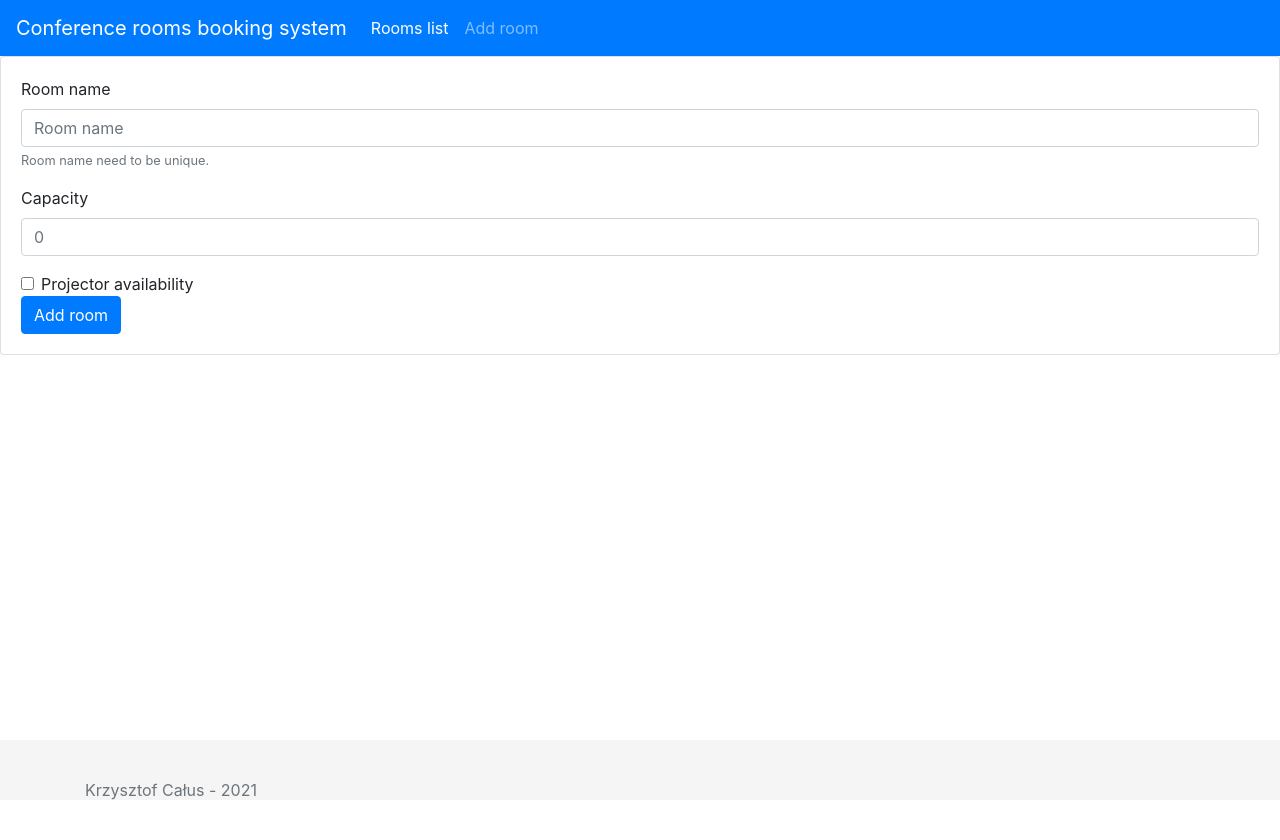
After one commit to KrzysztofCalus/Booking_conference_rooms-web_app, a Django app: page /room/new/ in a window 1280 px wide. The commit adds this page. Run offline with Django 3.2, Linux system fonts and the light colour scheme; some libraries are stand-ins or nearby versions.

Commit message:
room view added

```diff
--- a/reservation/reservation/urls.py
+++ b/reservation/reservation/urls.py
@@ -19,5 +19,6 @@ from reservation_app import views
 
 urlpatterns = [
     path('admin/', admin.site.urls),
-    path('', views.HomeView.as_view()),
+    path('', views.HomeView.as_view(), name='room-list'),
+    path('room/new/', views.AddRoomView.as_view(), name='add-room'),
 ]
--- /dev/null
+++ b/reservation/reservation_app/templates/add_room.html
@@ -0,0 +1,37 @@
+{% extends "base.html" %}
+
+{% block content %}
+<!-- Form -->
+<div class="card">
+  <div class="card-body">
+    <form action="" method="POST">
+      {% csrf_token %}
+      <div class="form-group">
+        <label for="room-name">Room name</label>
+        <input type="text" class="form-control" id="room-name" aria-describedby="room-name-help" placeholder="Room name" name="room-name">
+        <small id="room-name-help" class="form-text text-muted">Room name need to be unique.</small>
+      </div>
+      <div class="form-group">
+        <label for="capacity">Capacity</label>
+        <input type="number" step="1" class="form-control" id="capacity" placeholder="0" name="capacity">
+      </div>
+      <div class="form-check">
+        <input type="checkbox" class="form-check-input" name="projector" id="projector">
+        <label class="form-check-label" for="projector">Projector availability</label>
+      </div>
+      <button type="submit" class="btn btn-primary">Add room</button>
+    </form>
+  </div>
+</div>
+<!-- Form -->
+{% if error %}
+<!-- Form error -->
+<div class="alert alert-warning alert-dismissible fade show" role="alert">
+  {{error}}
+  <button type="button" class="close" data-dismiss="alert" aria-label="Close">
+    <span aria-hidden="true">&times;</span>
+  </button>
+</div>
+<!-- Form error -->
+{% endif %}
+{% endblock %}
--- a/reservation/reservation_app/templates/base.html
+++ b/reservation/reservation_app/templates/base.html
@@ -22,13 +22,14 @@
   <div class="collapse navbar-collapse" id="navbarNavAltMarkup">
     <div class="navbar-nav">
       <a class="nav-item nav-link active" href="/">Rooms list<span class="sr-only">(current)</span></a>
-      <a class="nav-item nav-link" href="/">Add room</a>
+      <a class="nav-item nav-link" href="/room/new/">Add room</a>
     </div>
   </div>
 </nav>
 <!-- Nav -->
 
-
+{% block content %}
+{% endblock %}
 
 <!-- Footer -->
 <footer class="footer">
--- a/reservation/reservation_app/views.py
+++ b/reservation/reservation_app/views.py
@@ -1,4 +1,5 @@
-from django.shortcuts import render
+from django.shortcuts import render, redirect
+from .models import ConferenceRoom
 
 # Create your views here.
 from django.views import View
@@ -7,3 +8,24 @@ from django.views import View
 class HomeView(View):
     def get(self, request):
         return render(request, 'base.html')
+
+
+class AddRoomView(View):
+    def get(self, request):
+        return render(request, 'add_room.html')
+
+    def post(self, request):
+        name = request.POST.get('room-name')
+        capacity = request.POST.get('capacity')
+        capacity = int(capacity) if capacity else 0
+        projector = request.POST.get('projector') == 'on'
+
+        if not name:
+            return render(request, 'add_room.html', context={'error': 'Room name not added'})
+        if capacity <= 0:
+            return render(request, 'add_room.html', context={'error': 'Capacity number need to be positive'})
+        if ConferenceRoom.objects.filter(name=name).first():
+            return render(request, 'add_room.html', context={'error': "This room name already exists"})
+
+        ConferenceRoom.objects.create(name=name, capacity=capacity, projector_availability=projector)
+        return redirect('room-list')
```
